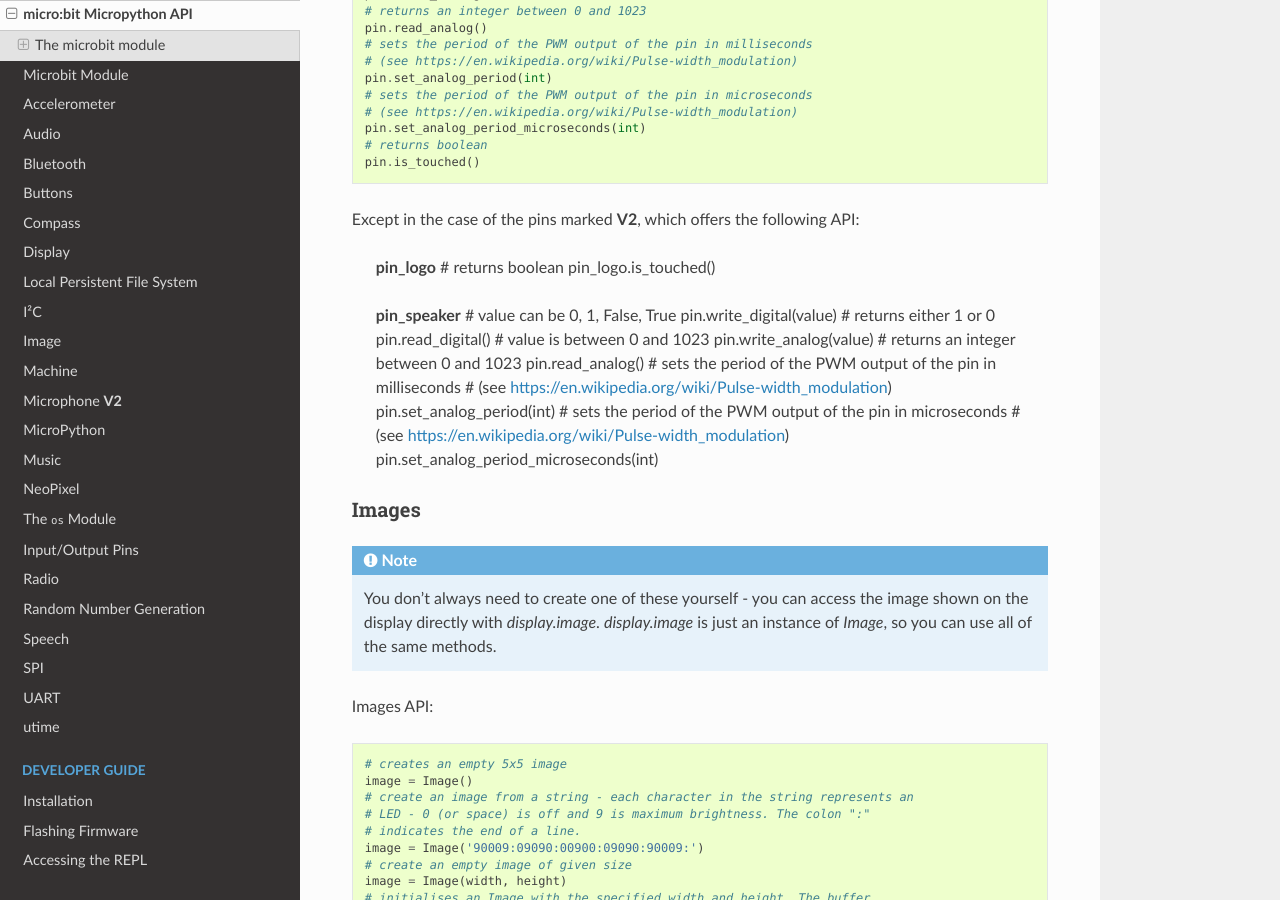
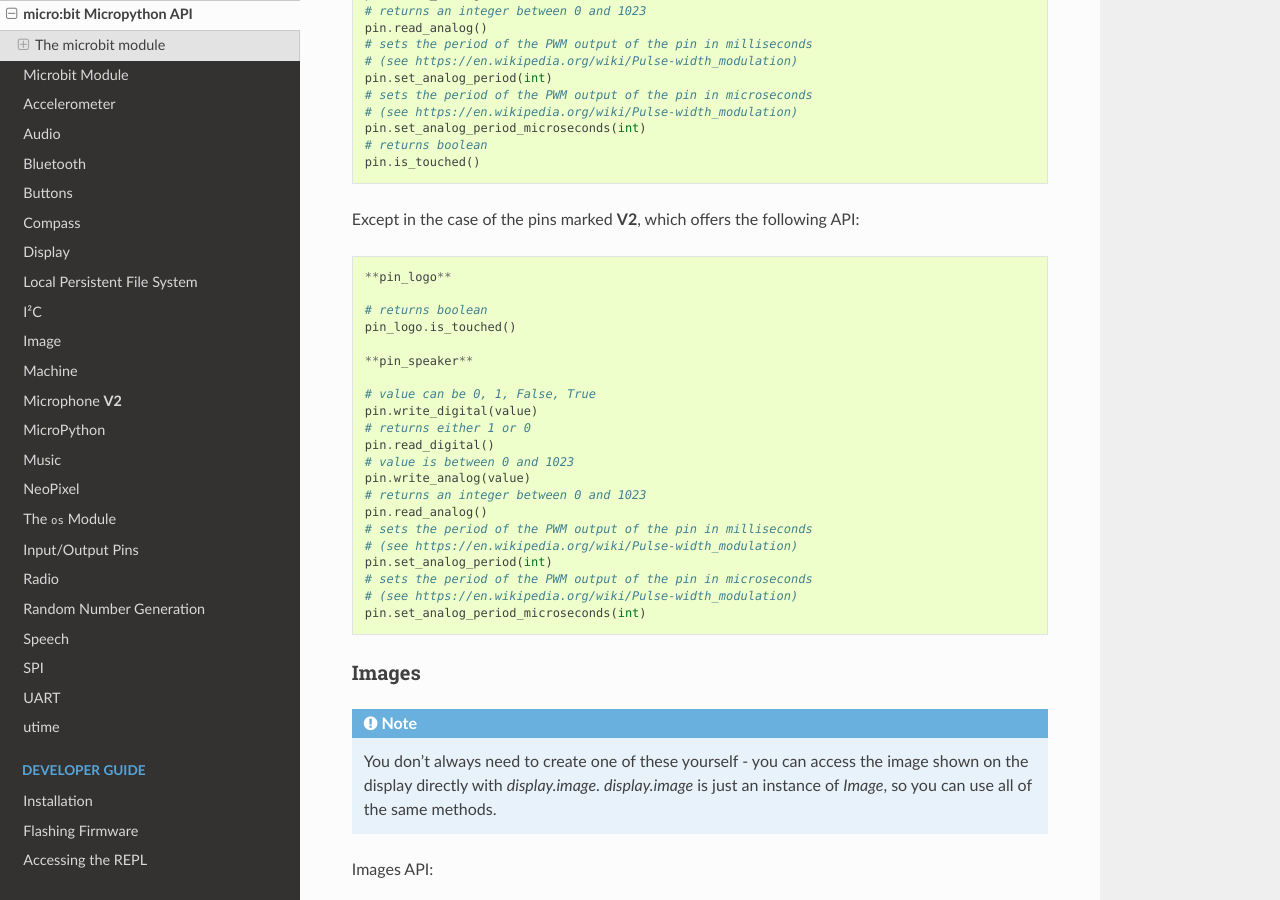
Before and after one commit to bbcmicrobit/micropython, a Sphinx documentation site: the page built from docs/microbit_micropython_api.rst, in a window 1280 px wide and 900 px high, scrolled down 2889 px. Built offline with Sphinx 7.4.7 and the Read the Docs theme 2.0.0, drawn with Linux system fonts in a browser that asks for light colours.

Commit message:
format pins

```diff
--- a/docs/microbit_micropython_api.rst
+++ b/docs/microbit_micropython_api.rst
@@ -135,13 +135,15 @@
     # returns boolean
     pin.is_touched()
 
-Except in the case of the pins marked **V2**, which offers the following API:
+Except in the case of the pins marked **V2**, which offers the following API::
 
     **pin_logo**
+
     # returns boolean
     pin_logo.is_touched()
 
     **pin_speaker**
+
     # value can be 0, 1, False, True
     pin.write_digital(value)
     # returns either 1 or 0
```
